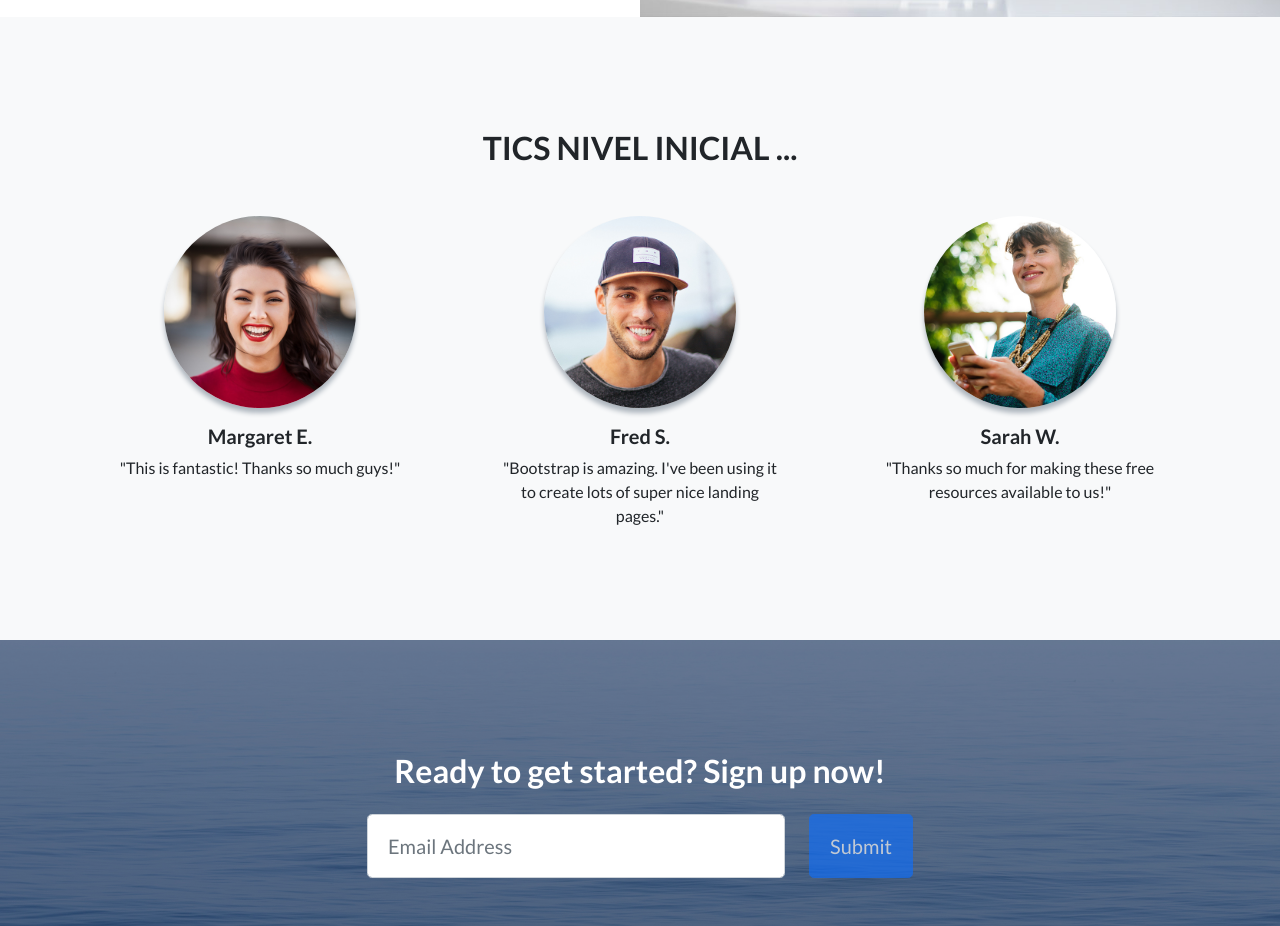
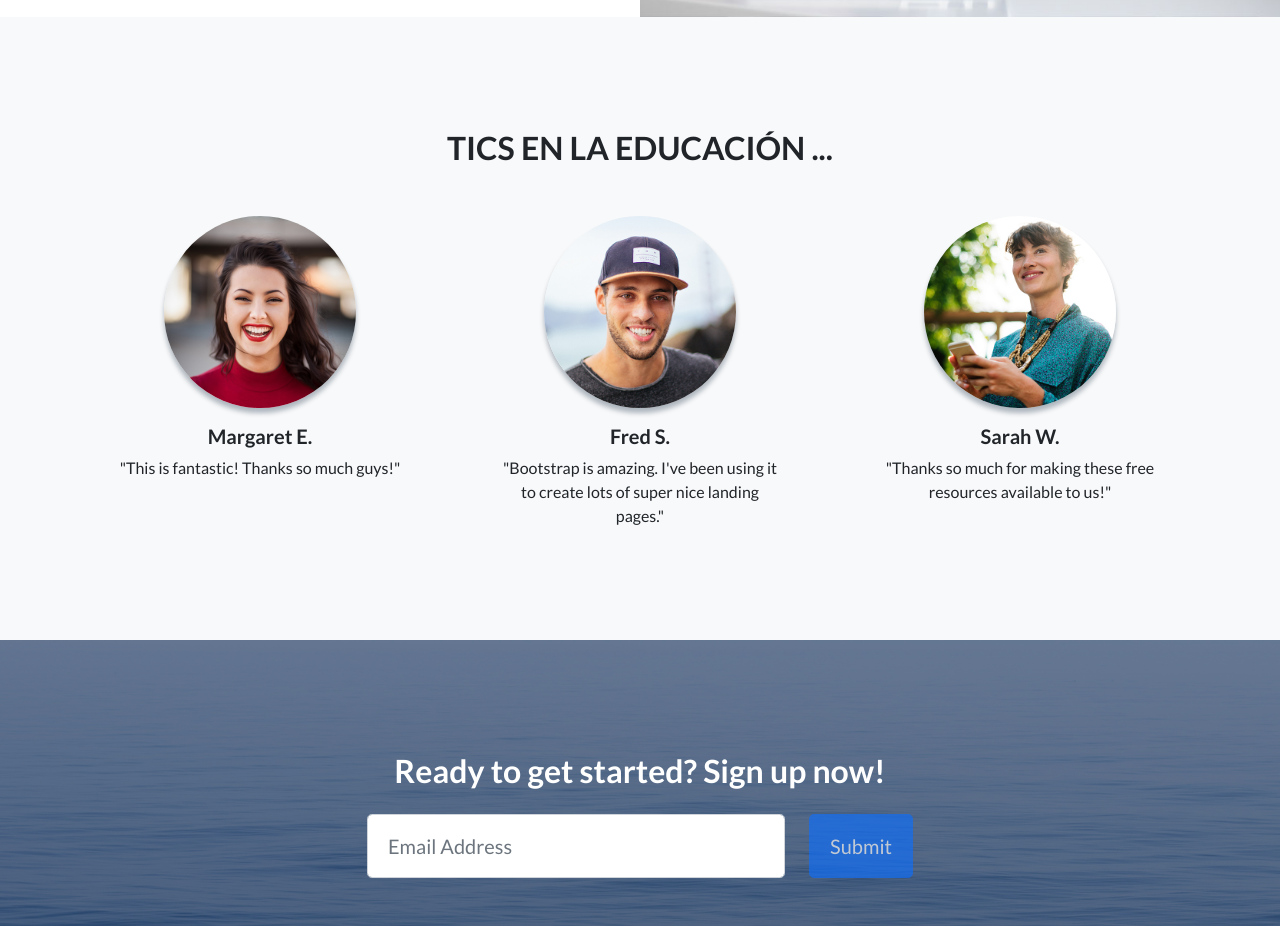
Before and after one commit to DIANA23GZ/Did-ctica-, a plain HTML site: page index.html in a window 1280 px wide. Shown: the part 2880-3806 px from the top of the page. Drawn offline with nearby package versions, Linux system fonts and the light colour scheme.

Commit message:
Update index.html

```diff
--- a/index.html
+++ b/index.html
@@ -131,7 +131,7 @@
         <!-- Testimonials-->
         <section class="testimonials text-center bg-light">
             <div class="container">
-                <h2 class="mb-5">TICS NIVEL INICIAL ...</h2>
+                <h2 class="mb-5">TICS EN LA EDUCACIÓN ...</h2>
                 <div class="row">
                     <div class="col-lg-4">
                         <div class="testimonial-item mx-auto mb-5 mb-lg-0">
```
